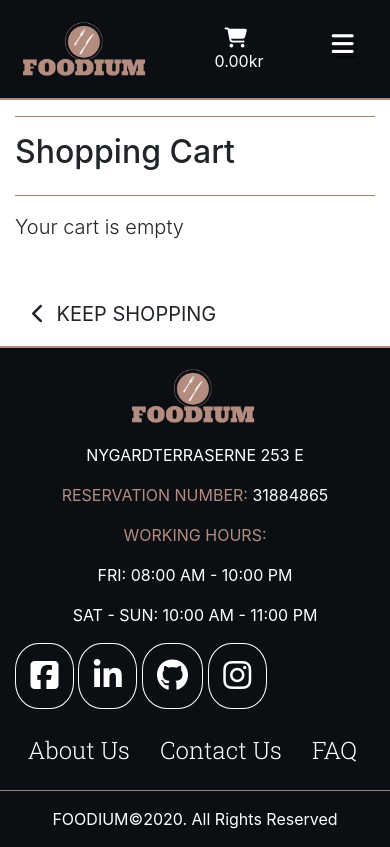
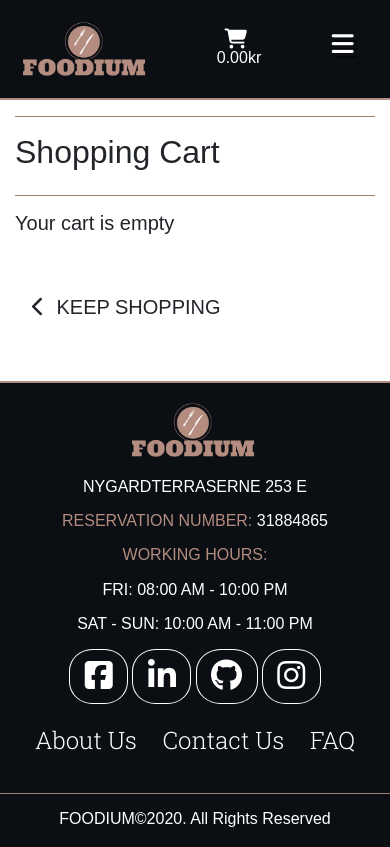
Before and after one commit to Code-Institute-Submissions/foodium_milestone_project_four, a Django app: page /cart/ in a window 390 px wide. Run offline with Django 3.2, Linux system fonts and the light colour scheme; some libraries are stand-ins or nearby versions.

Commit message:
Added styling to make footer sticky and more responsive

```diff
--- a/static/css/base.css
+++ b/static/css/base.css
@@ -16,9 +16,10 @@
   height: 100%;
   display: flex;
   flex-direction: column;
+  font: var(--roboto);
 }
 
-.main {
+main {
   flex: 1 0 auto;
 }
 
@@ -226,9 +227,16 @@
     font-size: 1.5rem;
     font-family: var(--roboto-slab);
     text-decoration: none;
-    display: inline-block;
-    text-align: right;
+    display: block;
+    align-items: center;
+}
 
+.pages   {
+    font-size: 1.5rem;
+    font-family: var(--roboto-slab);
+    text-decoration: none;
+    display: flex;
+    justify-content: flex-end;
 }
 
 .pages  a:hover{
@@ -238,7 +246,7 @@
 /* Footer */
 
 footer{
-      flex-shrink: 0;
+    flex-shrink: 0;
     background-color: var(--primary-color);
     color: #ffffff;
     border-top: 2px solid var(--secondary-color);
@@ -252,15 +260,20 @@
   text-decoration: none;
 }
 
-footer ul{
-  justify-content:space-between;
+footer a:hover {
+  color: var(--secondary-color);
 }
+
 
 footer ul li{
   display:inline-block;
   border: 1px solid #ffffff;
   padding: .1rem;
   border-radius: 40%;
+ }
+
+ footer ul li:hover{
+  border: 1px solid var(--secondary-color);
  }
 
 hr {
@@ -344,6 +357,17 @@
 /* Media Queries */
 
 /* For all devices with screen size 991px and below */
+@media only screen and (max-width: 1112px) {
+
+ nav form {
+    margin-left: 5%;
+    background-color: var(--secondary-color);
+}
+
+}
+
+
+/* For all devices with screen size 991px and below */
 @media only screen and (max-width: 991px) {
 
 .my_account {
@@ -357,25 +381,23 @@
 
 
 .navbar-nav .nav-item a {
-
     font-size: 1rem;
-
 }
 
-}
+/* footer ul li {
+ margin: 5px auto;
+ } */
 
-/* For all devices with screen size 991px and below */
-@media only screen and (max-width: 1112px) {
+ .social-icons {
+     text-align: center;
+ }
 
- nav form {
-    margin-left: 5%;
-    background-color: var(--secondary-color);
-}
-
+.pages   {
+    justify-content: center;
 }
 
 
-
+}
 
 /* Allauth form formatting */
 
--- a/templates/includes/footer.html
+++ b/templates/includes/footer.html
@@ -14,7 +14,7 @@
         </div>
     </div>
     <div class="row">
-        <div class="col-12 col-lg-6 col-sm-12">
+        <div class="col-12 col-lg-6 col-sm-12 social-icons">
             <ul>
                 <li><a href="https://www.facebook.com/cypriot.man" target="_blank"><i
                             class="fab fa-facebook-square"></i></a></li>
@@ -27,9 +27,9 @@
         </div>
         <div class="col-12 col-lg-6 col-sm-12">
         <div class="pages">
-        <a href="{% url 'about_us' %}">About Us</a>
-        <a href="{% url 'contact'%}">Contact Us</a>
-        <a href="{% url 'faq' %}">FAQ</a>
+       <p class=""> <a class="pp" href="{% url 'about_us' %}">About Us</a></p>
+       <p> <a class="pp" href="{% url 'contact'%}">Contact Us</a></p>
+        <p> <a class="pp" href="{% url 'faq' %}">FAQ</a> </p>
         </div>
         </div>
     </div>
```
